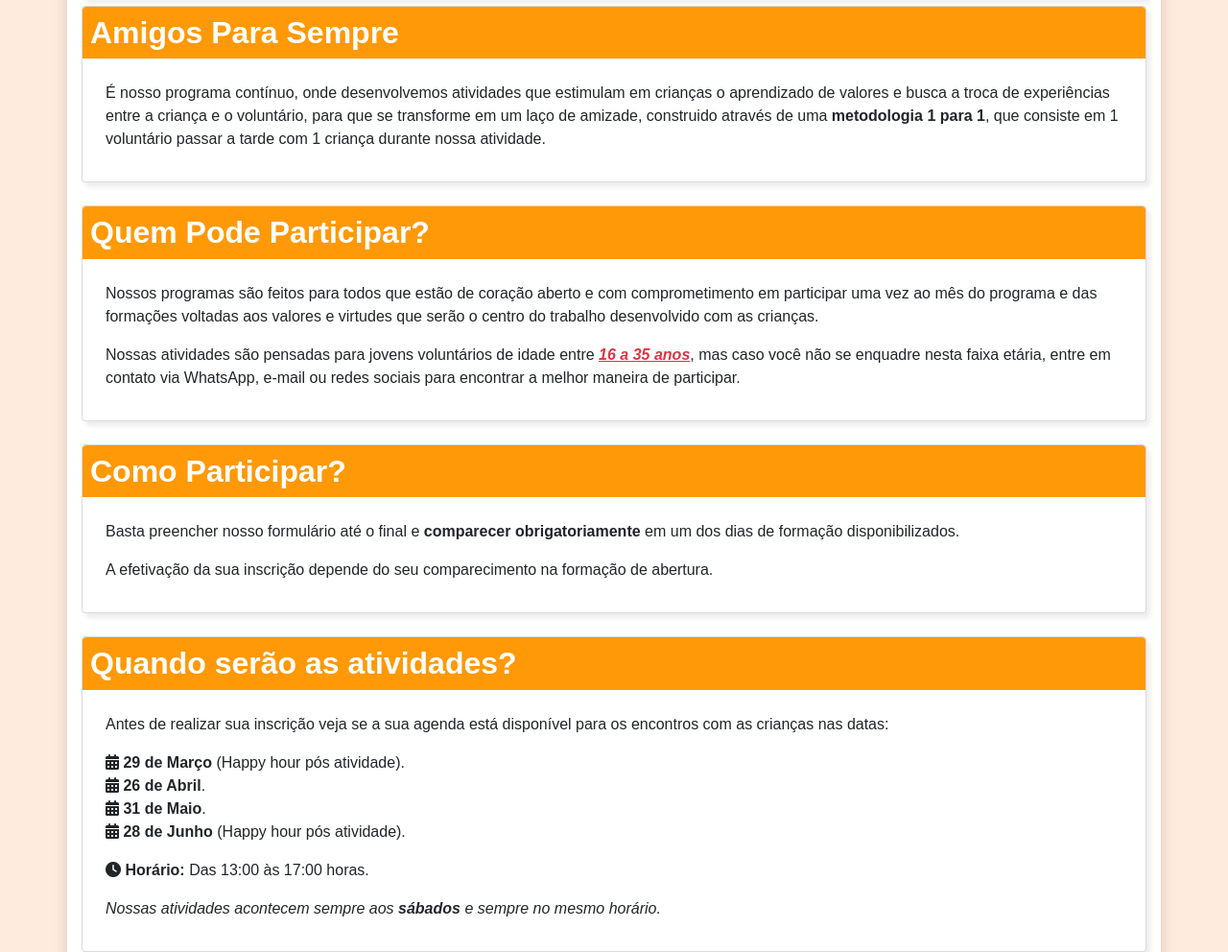
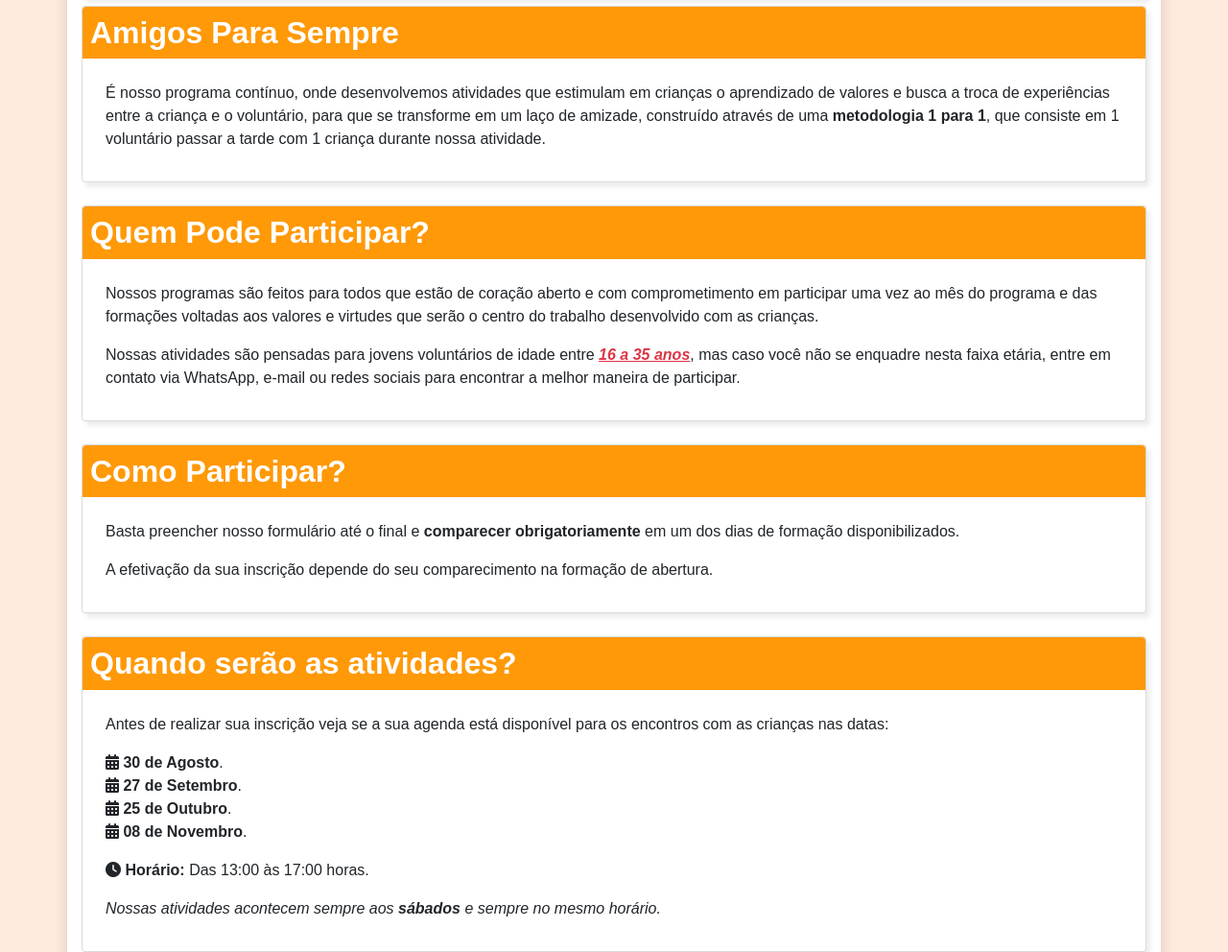
Before and after one commit to sonhar-acordado-sjc/inscricoes-2025, a plain HTML site: page index.html in a window 1280 px wide. Shown: the part 740-1732 px from the top of the page at 96% size. Drawn offline with nearby package versions, Linux system fonts and the light colour scheme.

Commit message:
Update página
Update página

```diff
--- a/index.html
+++ b/index.html
@@ -3,7 +3,7 @@
 <head>
    <meta charset="UTF-8">
    <meta name="viewport" content="width=device-width, initial-scale=1.0">
-   <title>Sonhar Acordado SJC - 1º Semestre 2025</title>
+   <title>Sonhar Acordado SJC - 2º Semestre 2025</title>
 
     <!-- Meta tags Open Graph -->
     <meta property="og:title" content="Sonhar Acordado SJC" />
@@ -45,7 +45,7 @@
         <section class="mt-2 bg-white shadow-sm rounded">
             <h2 class="title text-danger p-2 rounded-top">Amigos Para Sempre</h2>
             <div class="px-4 py-3">
-               <p>É nosso programa contínuo, onde desenvolvemos atividades que estimulam em crianças o aprendizado de valores e busca a troca de experiências entre a criança e o voluntário, para que se transforme em um laço de amizade, construido através de uma <b>metodologia 1 para 1</b>, que consiste em 1 voluntário passar a tarde com 1 criança durante nossa atividade.</p>
+               <p>É nosso programa contínuo, onde desenvolvemos atividades que estimulam em crianças o aprendizado de valores e busca a troca de experiências entre a criança e o voluntário, para que se transforme em um laço de amizade, construído através de uma <b>metodologia 1 para 1</b>, que consiste em 1 voluntário passar a tarde com 1 criança durante nossa atividade.</p>
             </div>
          </section>
 
@@ -70,16 +70,16 @@
             <div class="px-4 py-3">
                <p>Antes de realizar sua inscrição veja se a sua agenda está disponível para os encontros com as crianças nas datas:</p>
                <ul class="list-unstyled">
-                  <li><i class="fas fa-calendar-alt"></i> <strong>29 de Março</strong> (Happy hour pós atividade).
+                  <li><i class="fas fa-calendar-alt"></i> <strong>30 de Agosto</strong>.
                      <!-- <a href="evento-natal.ics" download><i class="fas fa-external-link-alt ml-1"></i></a> -->
                   </li>
-                  <li><i class="fas fa-calendar-alt"></i> <strong>26 de Abril</strong>.
+                  <li><i class="fas fa-calendar-alt"></i> <strong>27 de Setembro</strong>.
                      <!-- <a href="evento-natal.ics" download><i class="fas fa-external-link-alt ml-1"></i></a> -->
                   </li>
-                  <li><i class="fas fa-calendar-alt"></i> <strong>31 de Maio</strong>.
+                  <li><i class="fas fa-calendar-alt"></i> <strong>25 de Outubro</strong>.
                      <!-- <a href="evento-natal.ics" download><i class="fas fa-external-link-alt ml-1"></i></a> -->
                   </li>
-                  <li><i class="fas fa-calendar-alt"></i> <strong>28 de Junho</strong> (Happy hour pós atividade).
+                  <li><i class="fas fa-calendar-alt"></i> <strong>08 de Novembro</strong>.
                      <!-- <a href="evento-natal.ics" download><i class="fas fa-external-link-alt ml-1"></i></a> -->
                   </li>
 
```
